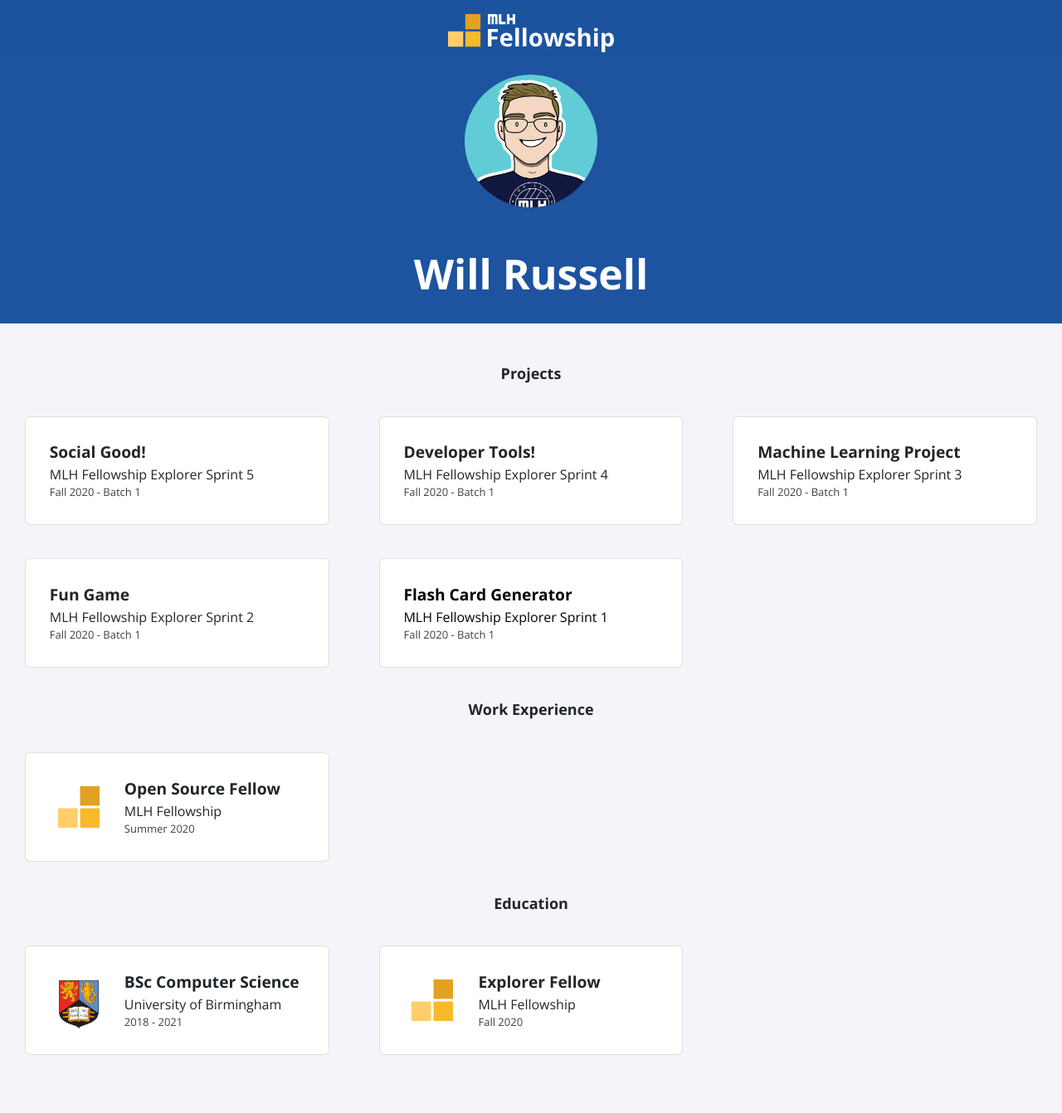
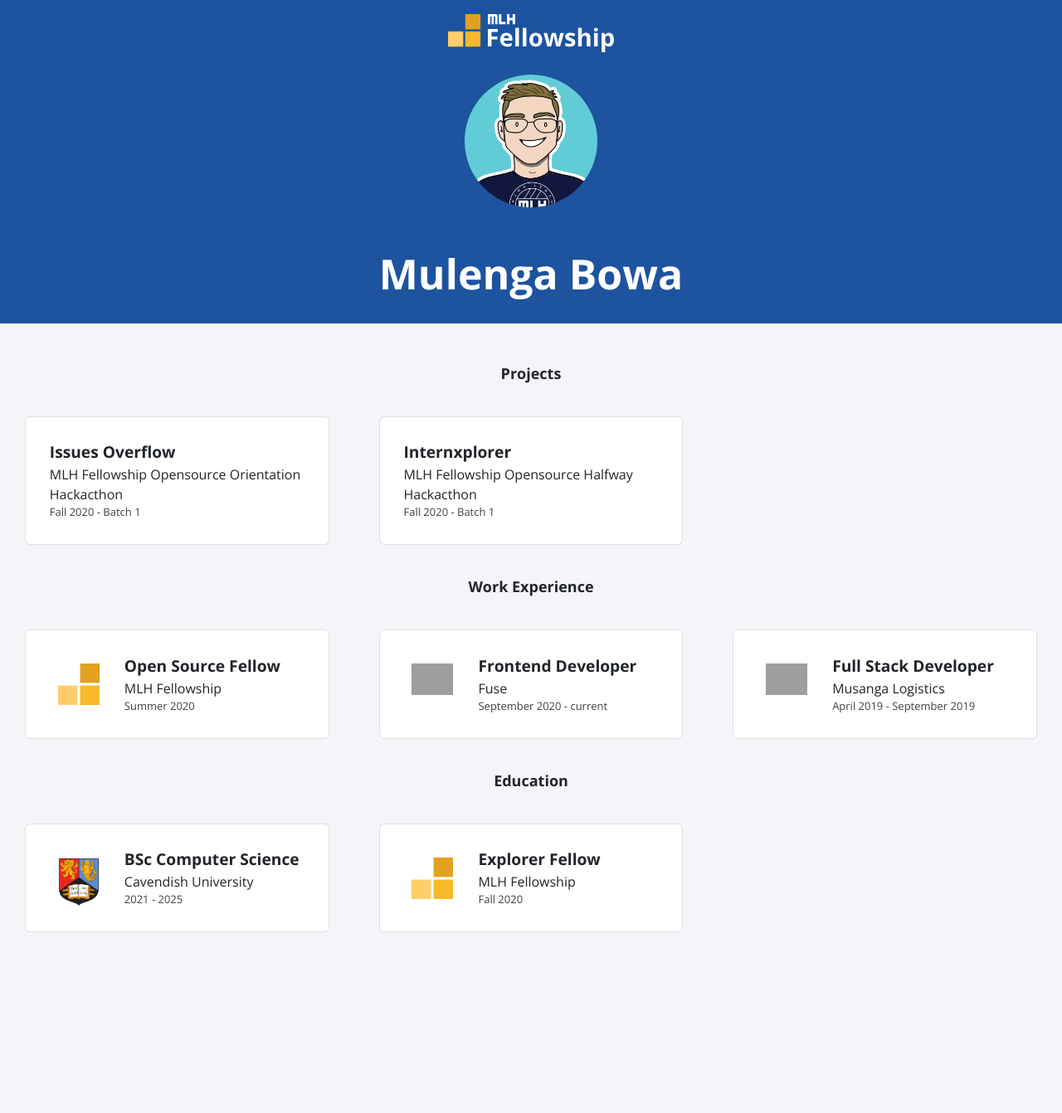
Before and after one commit to mul53/mhl-portfolio, a Jekyll site: the page built from index.html, in a window 1280 px wide. Shown: the whole page at 83% size. Built offline with Jekyll 4.4.1, drawn with Linux system fonts in a browser that asks for light colours; nearby versions of some CDN libraries; after the commit the page ends 1194 px from its top, so only the background shows below that; grey boxes are pictures that could not be loaded.

Commit message:
added new data

```diff
--- a/_config.yml
+++ b/_config.yml
@@ -1,13 +1,11 @@
-title: "Will Russell"
-email: fellowship@mlh.io
+title: "Mulenga Bowa"
+email: mulengabowa53@gmail.com
 description: >- # this means to ignore newlines until "baseurl:"
-  Write an awesome description for your new site here. You can edit this
-  line in _config.yml. It will appear in your document head meta (for
-  Google search results) and in your feed.xml site description.
+  Portfolio where i showcase the stuff i built as a MLH fellowship
 baseurl: "/"
 url: "/portfolio-template"
-twitter_username: mlhacks
-github_username:  mlh-fellowship
+twitter_username:
+github_username:  mul53
 
 sass:
   sass_dir: _sass
--- a/_data/education.yml
+++ b/_data/education.yml
@@ -1,6 +1,6 @@
 - course: BSc Computer Science
-  institute: University of Birmingham
-  dates: 2018 - 2021
+  institute: Cavendish University
+  dates: 2021 - 2025
   logo: uob.png
 
 - course: Explorer Fellow
--- a/_data/experience.yml
+++ b/_data/experience.yml
@@ -2,3 +2,9 @@
   company: MLH Fellowship
   dates: Summer 2020
   logo: fellowship.svg
+- role: Frontend Developer
+  company: Fuse
+  dates: September 2020 - current
+- role: Full Stack Developer
+  company: Musanga Logistics
+  dates: April 2019 - September 2019
--- a/_data/projects.yml
+++ b/_data/projects.yml
@@ -1,20 +1,7 @@
-- title: Social Good!
-  event: MLH Fellowship Explorer Sprint 5
+- title: Issues Overflow
+  event: MLH Fellowship Opensource Orientation Hackacthon
   date: Fall 2020 - Batch 1
 
-- title: Developer Tools!
-  event: MLH Fellowship Explorer Sprint 4
+- title: Internxplorer
+  event: MLH Fellowship Opensource Halfway Hackacthon
   date: Fall 2020 - Batch 1
-
-- title: Machine Learning Project
-  event: MLH Fellowship Explorer Sprint 3
-  date: Fall 2020 - Batch 1
-
-- title: Fun Game
-  event: MLH Fellowship Explorer Sprint 2
-  date: Fall 2020 - Batch 1
-
-- title: Flash Card Generator
-  event: MLH Fellowship Explorer Sprint 1
-  date: Fall 2020 - Batch 1
-  page-name: sprint1
```
